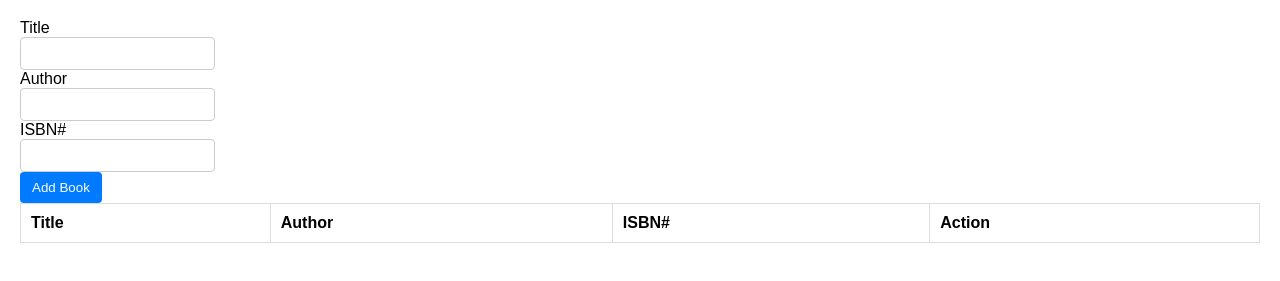
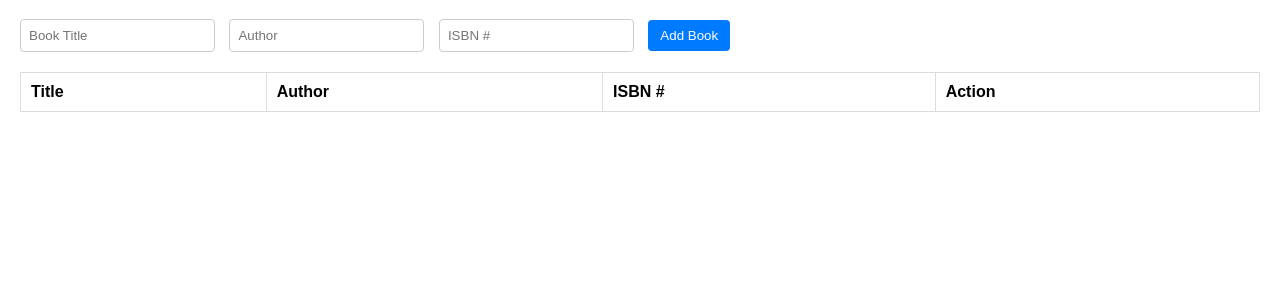
Before and after one commit to acciojob/book-list-deepankjadav, a website: page main.html in a window 1280 px wide. Shown: the part 61-342 px from the top of the page. Drawn offline with Linux system fonts and the light colour scheme.

Commit message:
created a submission

```diff
--- a/main.html
+++ b/main.html
@@ -1,35 +1,35 @@
 <!DOCTYPE html>
-
-<html>
+<html lang="en">
 
 <head>
+    <meta charset="UTF-8">
+    <meta name="viewport" content="width=device-width, initial-scale=1.0">
     <link rel="stylesheet" href="styles.css">
+    <title>My Book List</title>
 </head>
 
 <body>
-	<!-- the entire body must be written by student -->
     <h1>MyBookList</h1>
     <div class="form-group">
-		<label>Title</label><br>
-		<input type="text" id="title" required><br>
-		<label>Author</label><br>
-		<input type="text" id="author" required><br>
-		<label>ISBN#</label><br>
-		<input type="text" id="isbn" required><br>
-		<button type="submit" id="submit" onclick="insertdata()">Add Book</button>
+        <input type="text" id="title" placeholder="Book Title" required>
+        <input type="text" id="author" placeholder="Author" required>
+        <input type="text" id="isbn" placeholder="ISBN #" required>
+        <button id="submit">Add Book</button>
+    </div>
+
     <table class="table table-striped">
         <thead>
+            <tr>
                 <th>Title</th>
                 <th>Author</th>
-				<th>ISBN#</th>
+                <th>ISBN #</th>
                 <th>Action</th>
+            </tr>
         </thead>
         <tbody id="book-list"></tbody>
     </table>
-	</div>
-    <script type="text/javascript" src="./script.js">
-</script>
 
+    <script type="text/javascript" src="./script.js"></script>
 </body>
 
 </html>
```
Lines whose indentation alone changed are shown as unchanged.
